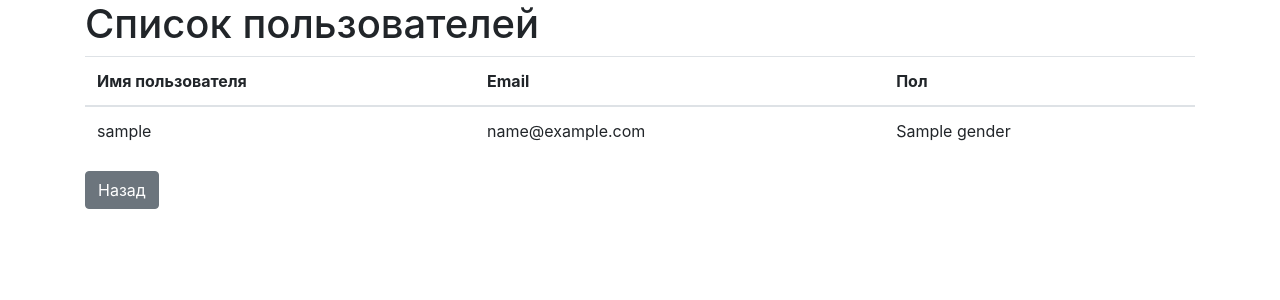
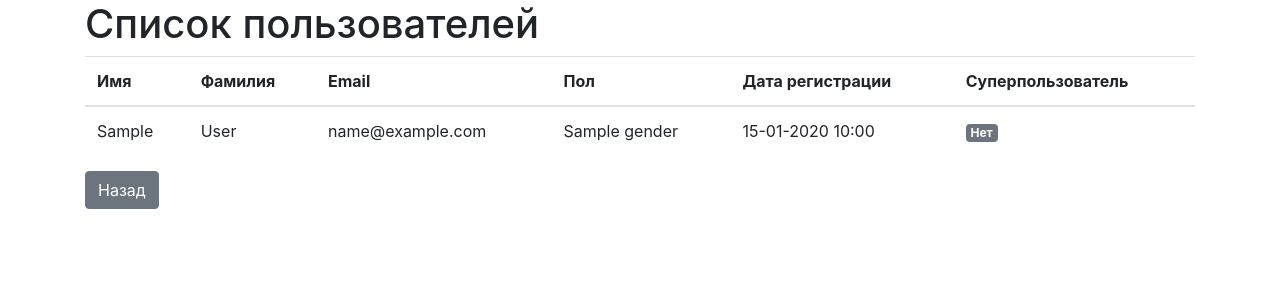
Before and after one commit to anmira-ell/anmira, a Django app: template my_auth_project/templates/users/user_list.html in a window 1280 px wide. Shown: the top 300 px of the page. Run offline with Django 5.2, Linux system fonts and the light colour scheme; the template is opened without the code that fills it: most values are stand-ins (such as "Sample title", 1, 10 or a date in 2020); some libraries are stand-ins or nearby versions.

Commit message:
финальная корректировка

```diff
--- a/my_auth_project/templates/users/user_list.html
+++ b/my_auth_project/templates/users/user_list.html
@@ -11,24 +11,36 @@
         <table class="table">
             <thead>
             <tr>
-                <th>Имя пользователя</th>
+                <th>Имя</th>
+                <th>Фамилия</th>
                 <th>Email</th>
                 <th>Пол</th>
+                 <th>Дата регистрации</th>
+                 <th>Суперпользователь</th>
             </tr>
             </thead>
             <tbody>
                 {% for user in users %}
                 <tr>
-                  <td>{{ user.username }}</td>
+                  <td>{{ user.first_name }}</td>
+                  <td>{{ user.last_name }}</td>
                   <td>{{ user.email }}</td>
                   <td>{{ user.gender }}</td>
+                    <td>{{ user.date_joined|date:"d-m-Y H:i" }}</td>
+                    <td>
+                         {% if user.is_superuser %}
+                             <span class="badge badge-success">Да</span>
+                         {% else %}
+                             <span class="badge badge-secondary">Нет</span>
+                         {% endif %}
+                    </td>
                  </tr>
                 {% endfor %}
             </tbody>
         </table>
         <a href="{% url 'home' %}" class="btn btn-secondary">Назад</a>
     </div>
-    <script src="https://code.jquery.com/jquery-3.5.1.slim.min.js"></script>
+     <script src="https://code.jquery.com/jquery-3.5.1.slim.min.js"></script>
     <script src="https://cdn.jsdelivr.net/npm/@popperjs/core@2.5.3/dist/umd/popper.min.js"></script>
     <script src="https://stackpath.bootstrapcdn.com/bootstrap/4.5.2/js/bootstrap.min.js"></script>
 </body>
```
Also changed, not shown: my_auth_project/users/forms.py (+5 -7 lines), my_auth_project/users/models.py (+6 -2 lines), my_auth_project/db.sqlite3.
